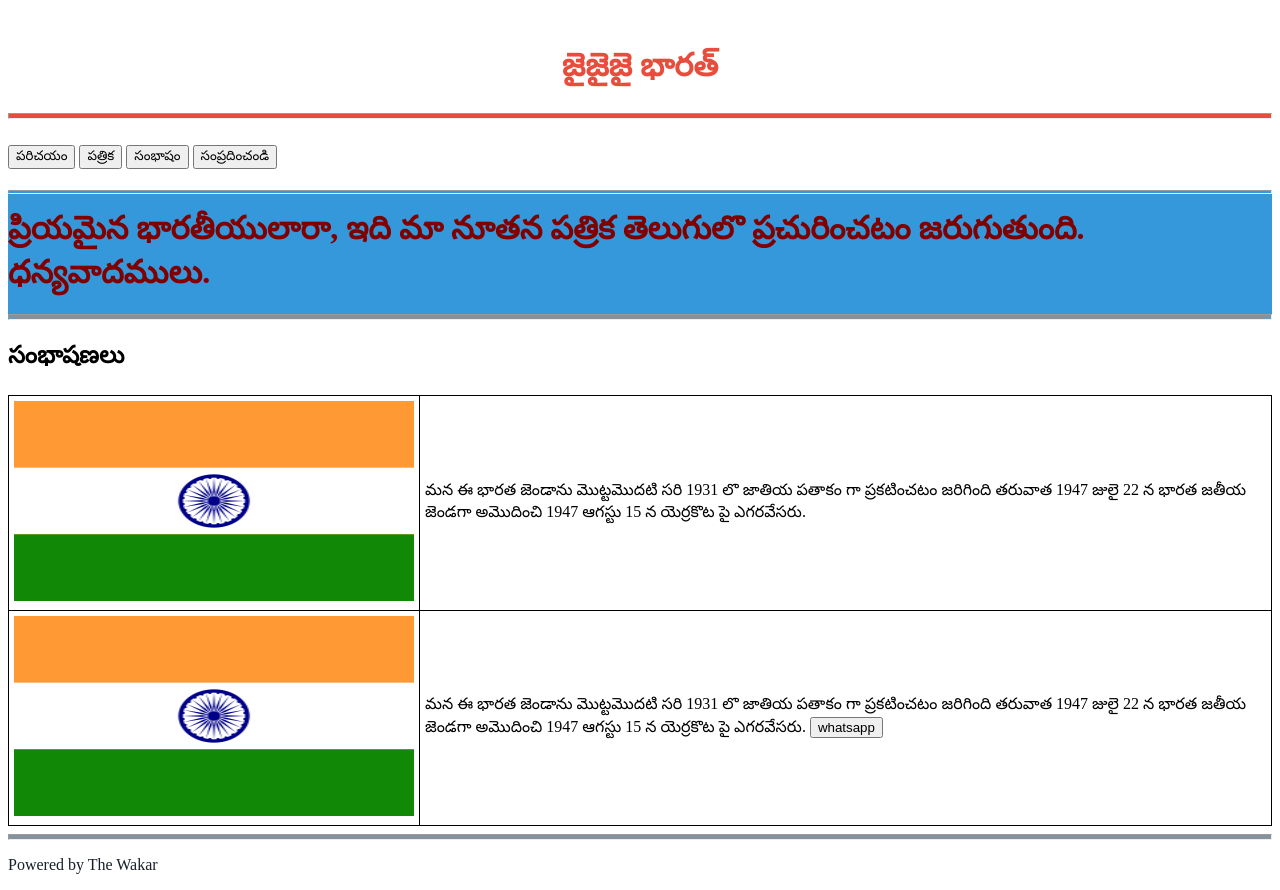
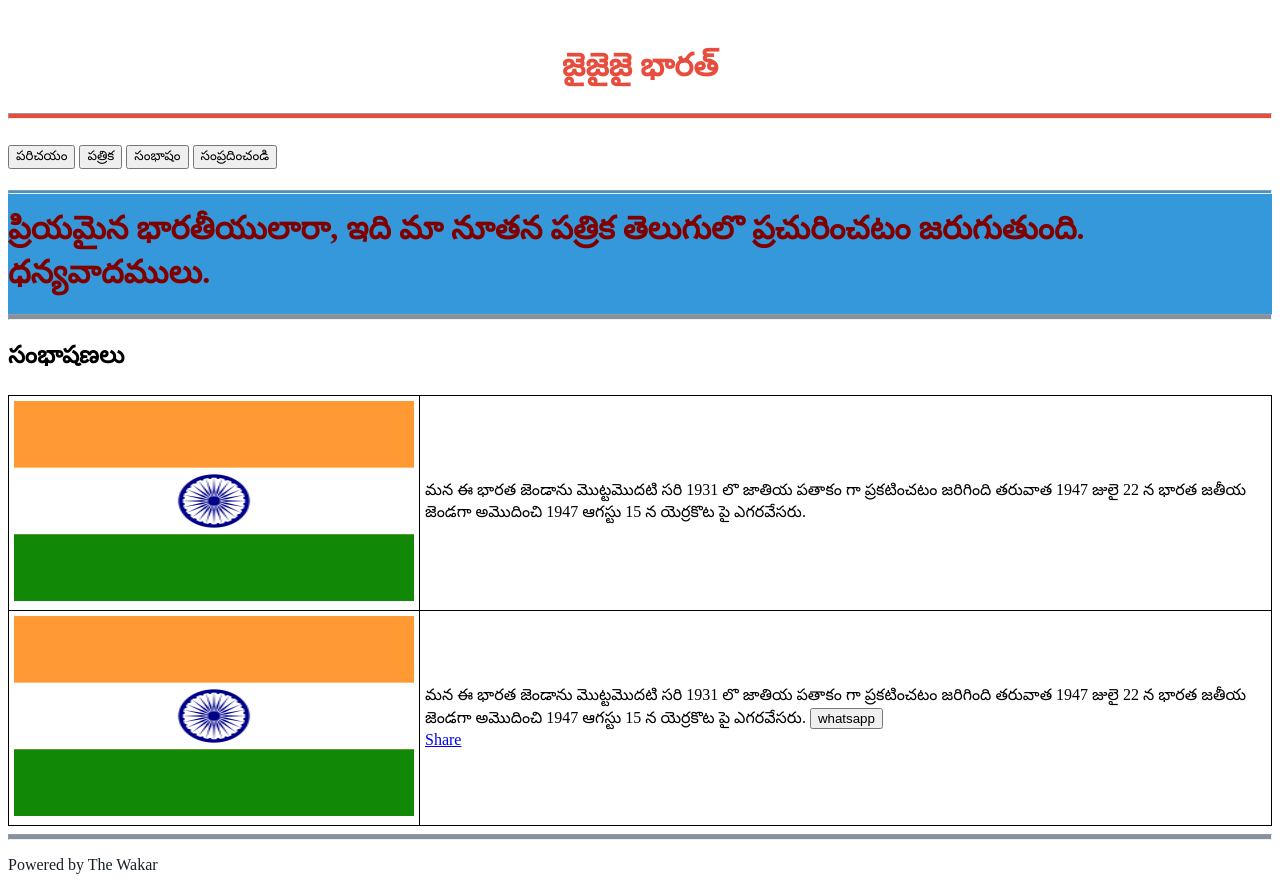
Before and after one commit to sunvizag/bharat, a plain HTML site: page సంభాషన.html in a window 1280 px wide. Drawn offline with Linux system fonts and the light colour scheme.

Commit message:
done well

```diff
--- a/సంభాషన.html
+++ b/సంభాషన.html
@@ -17,6 +17,16 @@
    </head>
 
    <body>
+	<div id="fb-root"></div>
+<script>(function(d, s, id) {
+  var js, fjs = d.getElementsByTagName(s)[0];
+  if (d.getElementById(id)) return;
+  js = d.createElement(s); js.id = id;
+  js.src = "//connect.facebook.net/en_GB/sdk.js#xfbml=1&version=v2.8";
+  fjs.parentNode.insertBefore(js, fjs);
+}(document, 'script', 'facebook-jssdk'));</script>
+
+
    <br>
    <h1 style="background-color:#00FFFF;">    <h1 style="text-align:center;"><font color="#E74C3C"> జైజైజై భారత్ </font></h1></h1>
 
@@ -61,7 +71,7 @@ th, td {
 	</td>	</tr>
     <tr>
     <th><img src="300px-Flag_of_India.jpeg" alt="భారత జెండా" height="200" width="400"> </th>
-    <td>మన ఈ భారత జెండాను మొట్టమొదటి సరి 1931 లొ జాతియ పతాకం గా ప్రకటించటం జరిగింది తరువాత 1947 జులై 22 న  భారత జతీయ జెండగా అమొదించి 1947 ఆగస్టు 15 న యెర్రకొట పై ఎగరవేసరు. <input type="button" value="whatsapp" onclick="window.location.href='whatsapp://send?text=http://జైజైజై.భారత్/%E0%B0%B8%E0%B0%82%E0%B0%AD%E0%B0%BE%E0%B0%B7%E0%B0%A8.html'" /></td>
+    <td>మన ఈ భారత జెండాను మొట్టమొదటి సరి 1931 లొ జాతియ పతాకం గా ప్రకటించటం జరిగింది తరువాత 1947 జులై 22 న  భారత జతీయ జెండగా అమొదించి 1947 ఆగస్టు 15 న యెర్రకొట పై ఎగరవేసరు. <input type="button" value="whatsapp" onclick="window.location.href='whatsapp://send?text=http://జైజైజై.భారత్/%E0%B0%B8%E0%B0%82%E0%B0%AD%E0%B0%BE%E0%B0%B7%E0%B0%A8.html'" /><div class="fb-share-button" data-href="http://&#xc1c;&#xc48;&#xc1c;&#xc48;&#xc1c;&#xc48;.&#xc2d;&#xc3e;&#xc30;&#xc24;&#xc4d;/%E0%B0%B8%E0%B0%82%E0%B0%AD%E0%B0%BE%E0%B0%B7%E0%B0%A8.html" data-layout="button_count" data-size="small" data-mobile-iframe="true"><a class="fb-xfbml-parse-ignore" target="_blank" href="https://www.facebook.com/sharer/sharer.php?u=http%3A%2F%2Fxn--6ocaa8obb.xn--fpcrj9c3d%2F%25E0%25B0%25B8%25E0%25B0%2582%25E0%25B0%25AD%25E0%25B0%25BE%25E0%25B0%25B7%25E0%25B0%25A8.html&amp;src=sdkpreparse">Share</a></div></td>
   </tr>
   </table>
 
```
